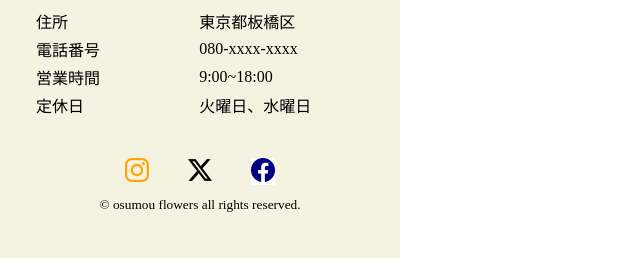
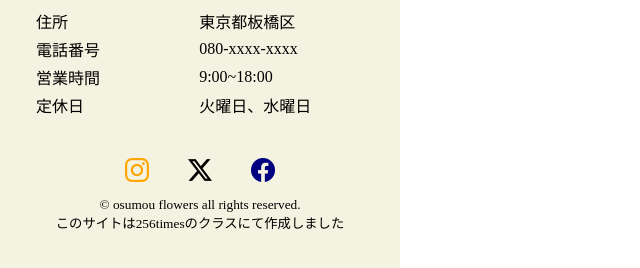
Before and after one commit to kameperfume/osumou-flower, a plain HTML site: page index.html in a window 1280 px wide. Shown: the part 3840-4108 px from the top of the page, without its empty margins (0-640 px from the left). Drawn offline with nearby package versions, Linux system fonts and the light colour scheme.

Commit message:
Add files via upload

```diff
--- a/index.html
+++ b/index.html
@@ -151,7 +151,8 @@
       <i class="bi bi-twitter-x"></i>
       <i class="bi-facebook"></i>
     </div>
-    <small>© osumou flowers all rights reserved.</small>
+    <small>© osumou flowers all rights reserved.<br>
+    このサイトは256timesのクラスにて作成しました</small>
   </footer>
 
   <script src="https://cdn.jsdelivr.net/npm/swiper@11/swiper-bundle.min.js"></script>
--- a/styles.css
+++ b/styles.css
@@ -241,7 +241,7 @@ h1 a {
 
 footer {
   width: 400px;
-  height: 360px;
+  height: 370px;
   text-align: center;
   background-color: #f4f3e1;
   padding-top: 40px;
@@ -269,7 +269,6 @@ footer {
 }
 
 .bi-facebook {
-  background-color: white;
   color: navy;
 }
 
```
